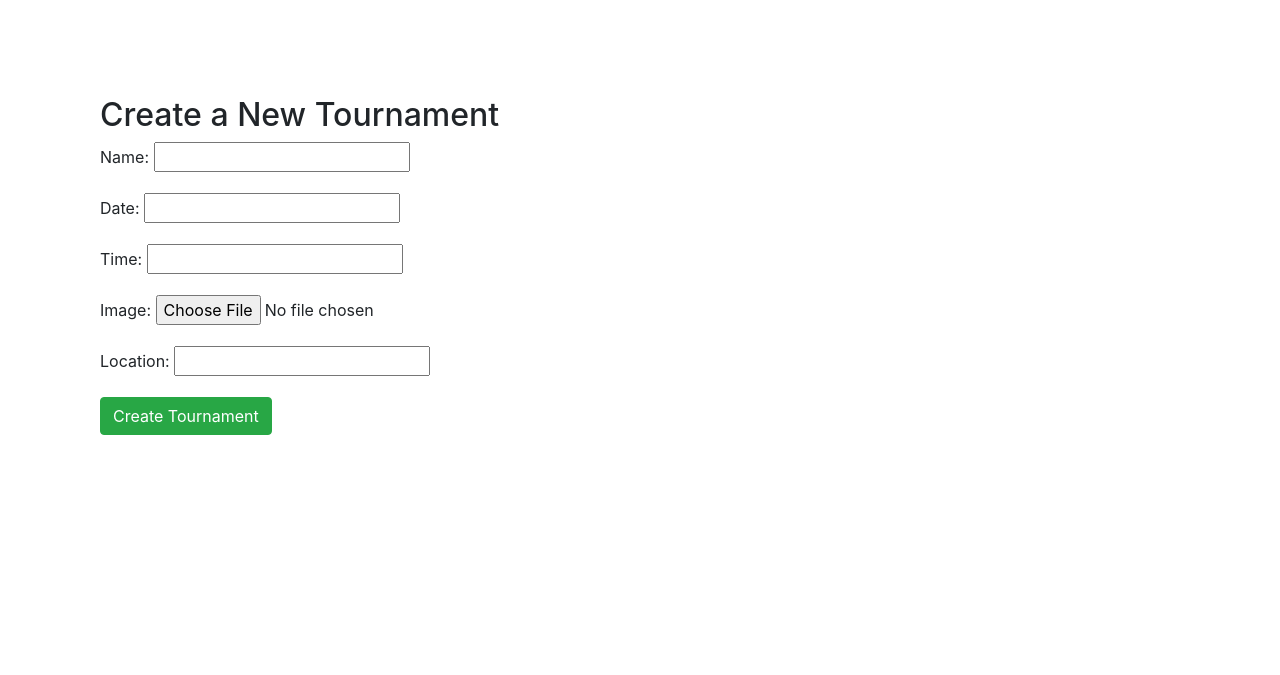
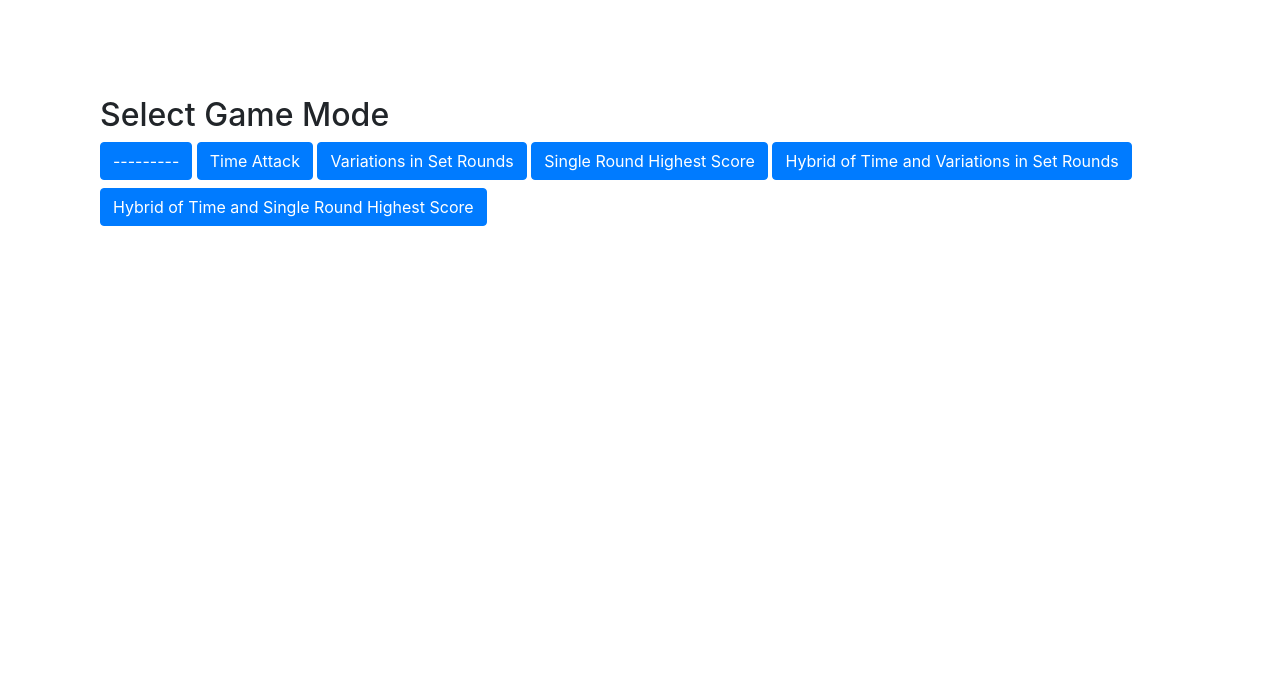
Before and after one commit to nigel-otieno/USEL-Tournament, a Django app: page /tournament/create/ in a window 1280 px wide. Shown: the part 56-731 px from the top of the page. Run offline with Django 5.2, Linux system fonts and the light colour scheme; a user stored in the database is signed in; some libraries are stand-ins or nearby versions.

Commit message:
added a game mode selector

```diff
--- a/tournament/tournament_app/admin.py
+++ b/tournament/tournament_app/admin.py
@@ -4,3 +4,4 @@ from .models import *
 admin.site.register(Tournament)
 admin.site.register(Team)
 admin.site.register(Players)
+admin.site.register(GameMode)
--- a/tournament/tournament_app/forms.py
+++ b/tournament/tournament_app/forms.py
@@ -1,10 +1,15 @@
 from django import forms
-from .models import Tournament, Team, Players, Bracket
+from .models import *
 
 class TournamentForm(forms.ModelForm):
     class Meta:
         model = Tournament
-        fields = ['name', 'date', 'time', 'image', 'location']
+        fields = ['name', 'date', 'time', 'location', 'image']
+
+class GameModeSelectionForm(forms.ModelForm):
+    class Meta:
+        model = GameMode
+        fields = ['name']
 
 class TeamForm(forms.ModelForm):
     class Meta:
--- a/tournament/tournament_app/models.py
+++ b/tournament/tournament_app/models.py
@@ -1,5 +1,23 @@
 from django.db import models
 from django.contrib.auth.models import User
+
+class GameMode(models.Model):
+    GAME_MODE_CHOICES = [
+        ('TA', 'Time Attack'),
+        ('VAR', 'Variations in Set Rounds'),
+        ('SRHS', 'Single Round Highest Score'),
+        ('HTV', 'Hybrid of Time and Variations in Set Rounds'),
+        ('HTSRHS', 'Hybrid of Time and Single Round Highest Score'),
+    ]
+
+    name = models.CharField(max_length=100, choices=GAME_MODE_CHOICES)
+    description = models.TextField(blank=True, null=True)
+    time_limit = models.DurationField(null=True, blank=True)  # For time-based modes
+    max_rounds = models.IntegerField(null=True, blank=True)  # For round-based modes
+    score_limit = models.IntegerField(null=True, blank=True)  # For highest score modes
+
+    def __str__(self):
+        return self.get_name_display()
 
 class Tournament(models.Model):
     name = models.CharField(max_length=100)
@@ -8,6 +26,7 @@ class Tournament(models.Model):
     image = models.ImageField(upload_to='tournament_images/', null=True, blank=True)
     location = models.CharField(max_length=255)
     created_by = models.ForeignKey(User, on_delete=models.CASCADE, related_name='created_tournaments')
+    game_mode = models.ForeignKey(GameMode, on_delete=models.CASCADE, related_name='tournaments', null=True, blank=True)
 
     def __str__(self):
         return self.name
--- /dev/null
+++ b/tournament/tournament_app/templates/game_mode_selection.html
@@ -0,0 +1,16 @@
+{% extends 'base_generic.html' %}
+{% block title %}Select Game Mode{% endblock %}
+
+{% block content %}
+<div class="container mt-5">
+    <h2>Select Game Mode</h2>
+    <form method="post">
+        {% csrf_token %}
+        <div class="form-group">
+            {% for game_mode in form.fields.name.choices %}
+            <button type="submit" name="name" value="{{ game_mode.0 }}" class="btn btn-primary mb-2">{{ game_mode.1 }}</button>
+            {% endfor %}
+        </div>
+    </form>
+</div>
+{% endblock %}
--- a/tournament/tournament_app/templates/tournament_create.html
+++ b/tournament/tournament_app/templates/tournament_create.html
@@ -1,14 +1,14 @@
-{% extends "base_generic.html" %}
-{% load static %}
+{% extends 'base_generic.html' %}
 {% block title %}Create Tournament{% endblock %}
 
 {% block content %}
 <div class="container mt-5">
-    <h2>Create a New Tournament</h2>
+    <h2>Create Tournament</h2>
     <form method="post" enctype="multipart/form-data">
         {% csrf_token %}
         {{ form.as_p }}
-        <button type="submit" class="btn btn-success">Create Tournament</button>
+        <input type="hidden" name="game_mode" value="{{ game_mode.name }}">
+        <button type="submit" class="btn btn-success">Create</button>
     </form>
 </div>
 {% endblock %}
--- a/tournament/tournament_app/templates/tournaments.html
+++ b/tournament/tournament_app/templates/tournaments.html
@@ -7,7 +7,7 @@
     <h1 class="mt-4 mb-3">Tournaments</h1>
     {% if user.is_authenticated %}
     <div class="text-right">
-        <a href="{% url 'tournament_create' %}" class="btn btn-success">Create Tournament</a>
+        <a href="{% url 'game_mode_selection' %}" class="btn btn-success">Create Tournament</a>
     </div>
     {% endif %}
 </div>
@@ -16,9 +16,9 @@
     <div class="col-md-4 mb-4">
         <div class="card">
             {% if tournament.image %}
-                <img src="{{ tournament.image.url }}" class="card-img-top tournament-image" alt="{{ tournament.name }}">
+                <img src="{{ tournament.image.url }}" class="card-img-top" alt="{{ tournament.name }}">
             {% else %}
-                <img src="{% static 'tournament_app/images/robot.png' %}" class="card-img-top tournament-image" alt="No Image Available">
+                <img src="{% static 'tournament_app/images/robot.png' %}" class="card-img-top" alt="No Image Available">
             {% endif %}
             <div class="card-body">
                 <h5 class="card-title">{{ tournament.name }}</h5>
--- a/tournament/tournament_app/urls.py
+++ b/tournament/tournament_app/urls.py
@@ -7,7 +7,6 @@ urlpatterns = [
     path('', IndexView.as_view(), name='index'),
     path('tournaments/', TournamentsView.as_view(), name='tournaments'),
     path('tournament/<int:pk>/', TournamentDetailView.as_view(), name='tournament_detail'),
-    path('tournament/create/', views.tournament_create, name='tournament_create'),
     path('tournament/<int:id>/edit/', tournament_edit, name='tournament_edit'),
     path('tournament/<int:tournament_id>/create_team/', team_create, name='team_create'),
     path('team/<int:team_id>/create_player/', player_create, name='player_create'),
@@ -15,5 +14,6 @@ urlpatterns = [
     path('player/<int:pk>/', PlayerDetailView.as_view(), name='player_detail'),
     path('tournament/<int:tournament_id>/bracket/create/', views.bracket_create, name='bracket_create'),
     path('tournament/<int:tournament_id>/bracket/display/', views.bracket_display, name='bracket_display'),
-
+    path('tournament/create/', game_mode_selection, name='game_mode_selection'),
+    path('tournament/create/<str:game_mode>/', views.tournament_create, name='tournament_create'),
 ]
--- a/tournament/tournament_app/views.py
+++ b/tournament/tournament_app/views.py
@@ -1,24 +1,38 @@
 from django.shortcuts import render, get_object_or_404, redirect
 from django.contrib.auth.decorators import login_required
 from django.views.generic import ListView, DetailView, TemplateView
-from .models import Tournament, Team, Players, Bracket
-from .forms import TournamentForm, TeamForm, PlayerForm
+from .models import *
+from .forms import *
 from .bracket import Bracket as BracketClass
 import json
 
 
 @login_required
-def tournament_create(request):
+def game_mode_selection(request):
+    if request.method == 'POST':
+        form = GameModeSelectionForm(request.POST)
+        if form.is_valid():
+            game_mode = form.cleaned_data['name']
+            return redirect('tournament_create', game_mode=game_mode)
+    else:
+        form = GameModeSelectionForm()
+    return render(request, 'game_mode_selection.html', {'form': form})
+
+@login_required
+def tournament_create(request, game_mode):
+    game_mode_instance = get_object_or_404(GameMode, name=game_mode)
     if request.method == 'POST':
         form = TournamentForm(request.POST, request.FILES)
         if form.is_valid():
             tournament = form.save(commit=False)
             tournament.created_by = request.user
+            tournament.game_mode = game_mode_instance
             tournament.save()
-            return redirect('tournament_detail', tournament.id)  # Change this to your detail view
+            return redirect('tournament_detail', tournament.id)
     else:
         form = TournamentForm()
-    return render(request, 'tournament_create.html', {'form': form})
+    return render(request, 'tournament_create.html', {'form': form, 'game_mode': game_mode_instance})
+
 
 @login_required
 def bracket_create(request, tournament_id):
@@ -144,6 +158,10 @@ def player_detail(request, pk):
 class IndexView(TemplateView):
     template_name = 'index.html'
 
+    def get_context_data(self, **kwargs):
+        context = super().get_context_data(**kwargs)
+        context['tournaments'] = Tournament.objects.all()
+        return context
 class TournamentsView(ListView):
     model = Tournament
     template_name = 'tournaments.html'
```
Also changed, not shown: tournament/db.sqlite3, tournament/media/tournament_images/computer.png (added), tournament/tournament_app/migrations/0004_gamemode_tournament_game_mode.py (added).
